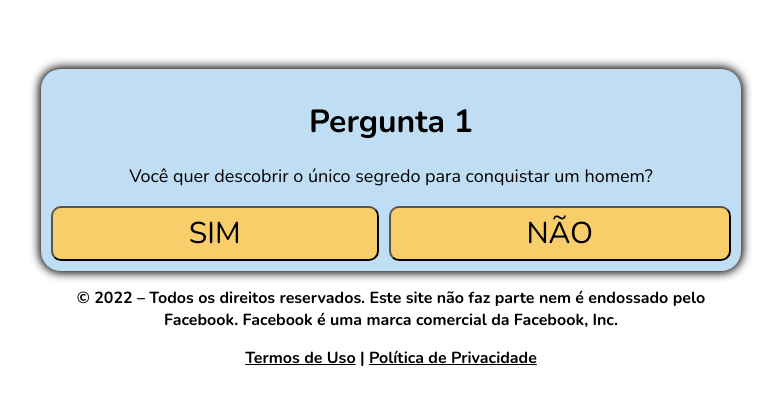
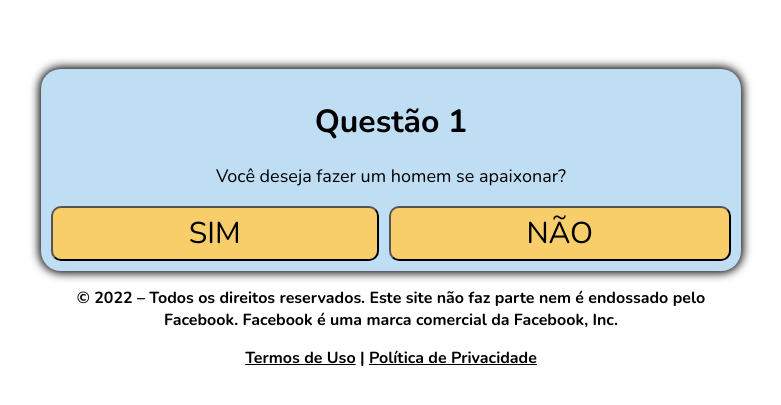
Before and after one commit to Rcosta27/mariajuliapg.fun, a plain HTML site: page quiz2/index.html in a window 1280 px wide. Shown: the part 173-578 px from the top of the page, without its empty margins (249-1030 px from the left). Drawn offline with nearby package versions, Linux system fonts and the light colour scheme.

Commit message:
Update index.html

```diff
--- a/quiz2/index.html
+++ b/quiz2/index.html
@@ -90,8 +90,8 @@ src="https://www.facebook.com/tr?id=5811481848866499&ev=PageView&noscript=1"
     <div class="black">
       <div id="primeira">
         <div class="question">
-          <h1>Pergunta 1</h1>
-          <p>Você quer descobrir o único segredo para conquistar um homem?</p>
+          <h1>Questão 1</h1>
+          <p>Você deseja fazer um homem se apaixonar?</p>
         </div>
         <div class="answer">
           <button class="btn" onclick="segunda()">SIM</button>
@@ -100,7 +100,7 @@ src="https://www.facebook.com/tr?id=5811481848866499&ev=PageView&noscript=1"
       </div>
       <div id="segunda" class="hide">
         <div class="question">
-          <h1>Pergunta 2</h1>
+          <h1>Questão 2</h1>
           <p>O vídeo a seguir tem um limite para poucas mulheres verem ao mesmo tempo... Você pretende ver até o fim?</p>
         </div>
         <div class="answer">
```
